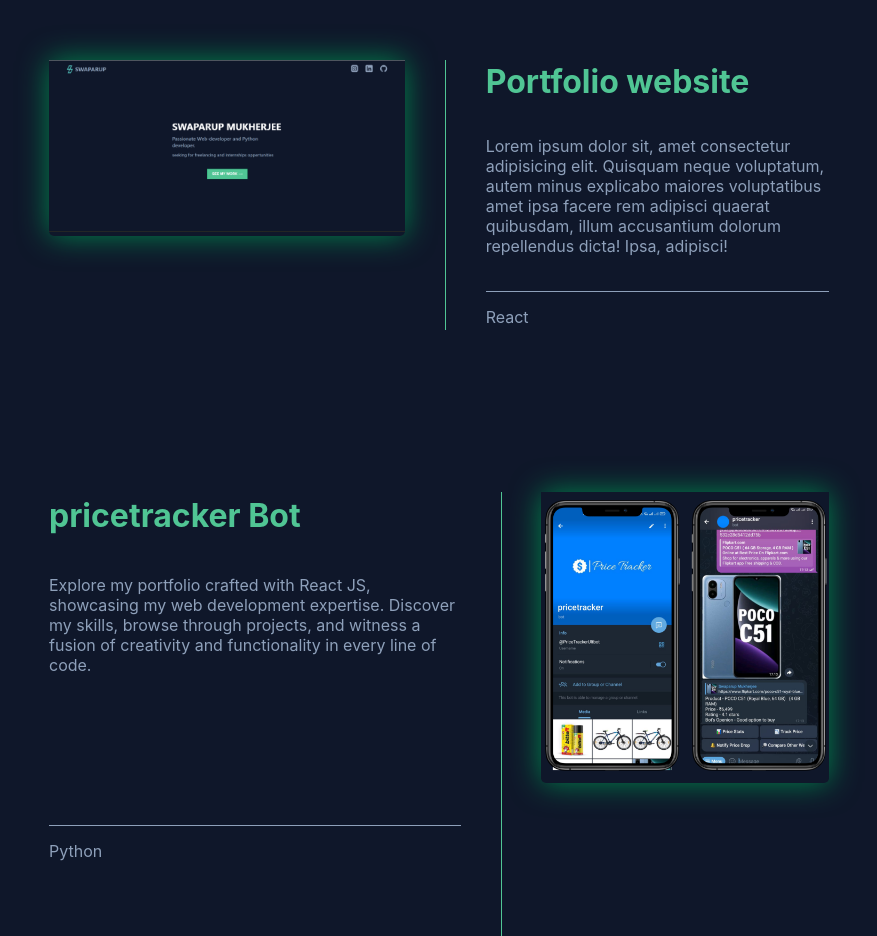
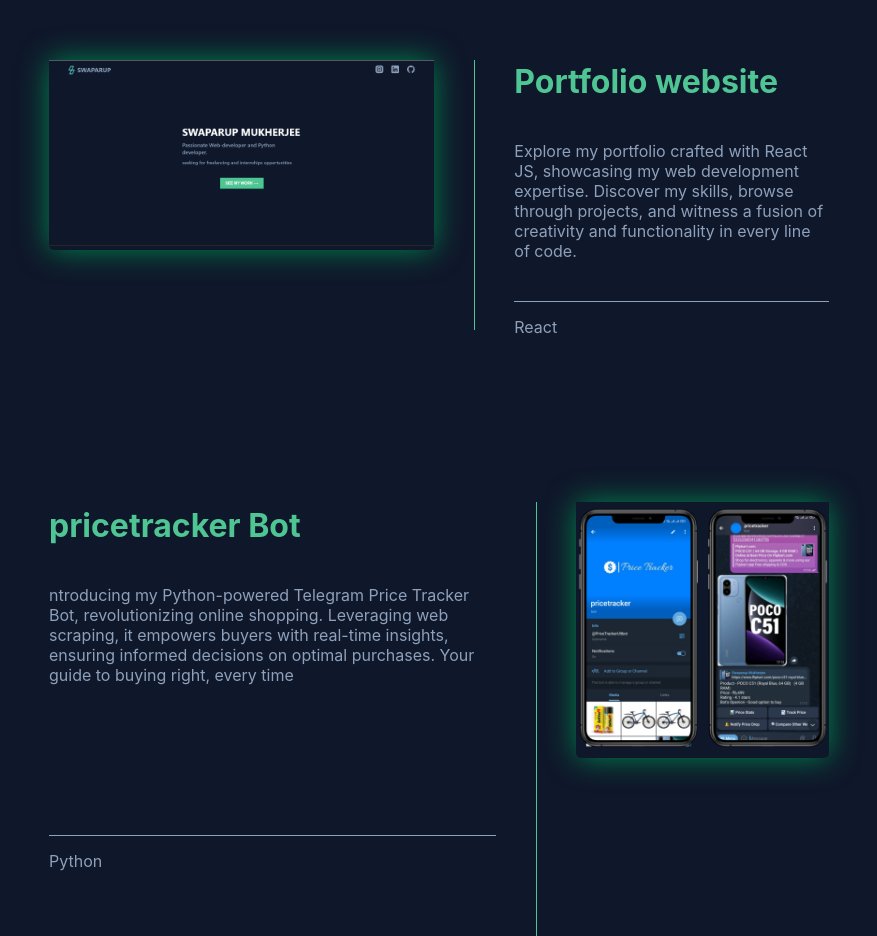
Before and after one commit to crampussm/Personal-portfolio-website, a React (Create React App) app: page / in a window 1280 px wide. Shown: the part 1760-2696 px from the top of the page, without its empty margins (201-1078 px from the left). Built offline with nearby package versions, Linux system fonts and the light colour scheme.

Commit message:
Update Projects.js

```diff
--- a/src/components/Projects.js
+++ b/src/components/Projects.js
@@ -11,7 +11,7 @@
             <div  className="divider"></div>
             <div className="project-info">
                 <h2 style={{fontSize: "2rem", color: "#50C594", margin: "2px 0px"}}>Portfolio website</h2>
-                <p className='text' style={{margin: "35px 0px"}}>Lorem ipsum dolor sit, amet consectetur adipisicing elit. Quisquam neque voluptatum, autem minus explicabo maiores voluptatibus amet ipsa facere rem adipisci quaerat quibusdam, illum accusantium dolorum repellendus dicta! Ipsa, adipisci!</p>
+                <p className='text' style={{margin: "40px 0px"}}>Explore my portfolio crafted with React JS, showcasing my web development expertise. Discover my skills, browse through projects, and witness a fusion of creativity and functionality in every line of code.</p>
                 <div style={{backgroundColor: "#8EA0BA", height: "1px", width: "100%"}}></div>
                 <p className='text' style={{margin: "15px 0px"}}>React</p>
             </div>
@@ -19,7 +19,7 @@
         <div className="project-showcase">
             <div className="project-info" style={{maxWidth: "498px"}} id='price-tracker-bot-pc-info'>
                 <h2 style={{fontSize: "2rem", color: "#50C594", margin: "4px 0px"}}>pricetracker Bot</h2>
-                <p className='text' style={{margin: "40px 0px"}}>Explore my portfolio crafted with React JS, showcasing my web development expertise. Discover my skills, browse through projects, and witness a fusion of creativity and functionality in every line of code.</p>
+                <p className='text' style={{margin: "40px 0px"}}>ntroducing my Python-powered Telegram Price Tracker Bot, revolutionizing online shopping. Leveraging web scraping, it empowers buyers with real-time insights, ensuring informed decisions on optimal purchases. Your guide to buying right, every time</p>
                 <div style={{backgroundColor: "#8EA0BA", height: "1px", width: "100%", marginTop: "150px"}}></div>
                 <p className='text' style={{margin: "15px 0px"}}>Python</p>
             </div>
```
